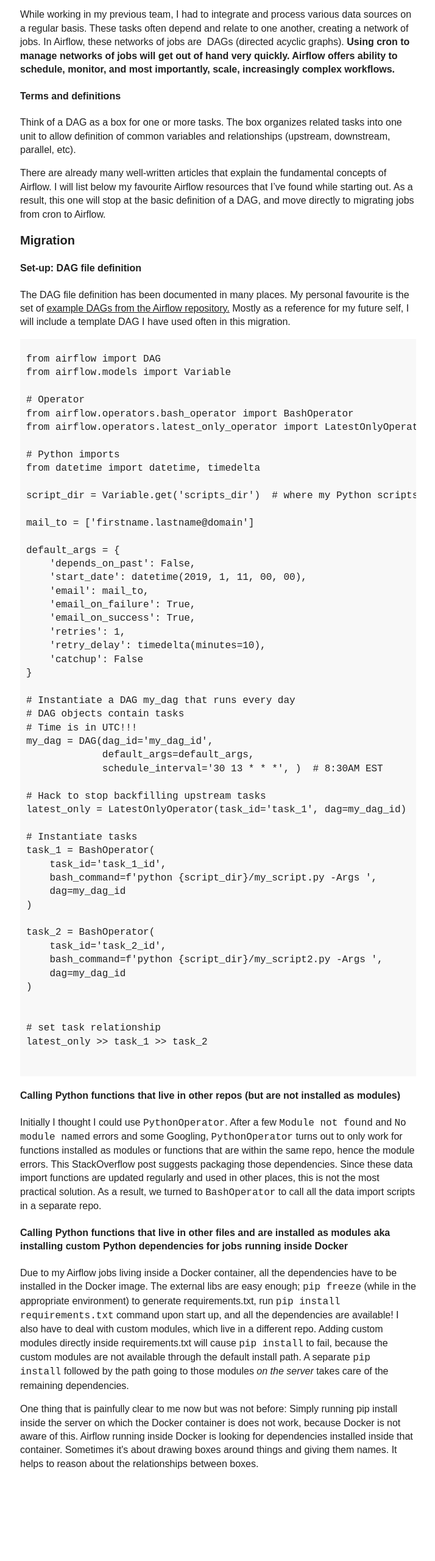
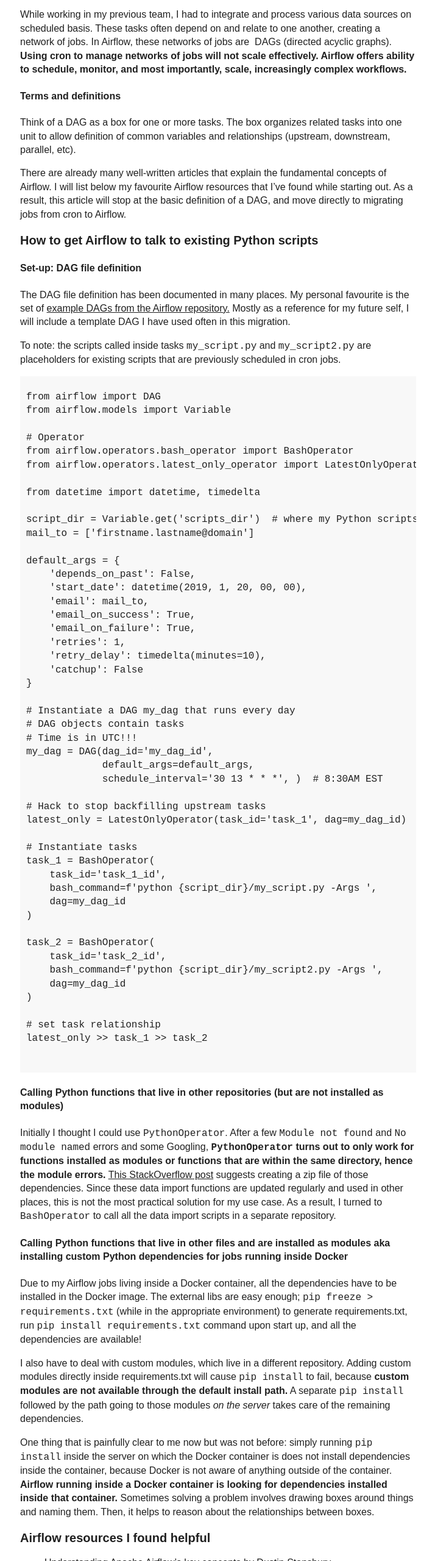
Before and after one commit to carolyz/carolyz.github.io, a plain HTML site: page blog/airflow.html in a window 1280 px wide. Shown: the part 240-2800 px from the top of the page at 61% size, without its empty margins (282-996 px from the left). Before the commit the page ends 2684 px from the top, so only its background shows below. Drawn offline with Linux system fonts and the light colour scheme.

Commit message:
Edit post Add references

```diff
--- a/blog/airflow.html
+++ b/blog/airflow.html
@@ -11,8 +11,8 @@
 <head>
     <meta charset="utf-8">
     <meta http-equiv="x-ua-compatible" content="ie=edge">
-    <title>Carol</title>
-    <meta name="description" content="Retaining Customers with Data">
+    <title>Migrating cron jobs to Airflow</title>
+    <meta name="description" content="Migrating cron jobs to Airflow">
     <meta name="viewport" content="width=device-width, initial-scale=1">
 
     <link rel="apple-touch-icon" href="../favicon.ico">
@@ -34,18 +34,18 @@
         </header>
 <h2>What is Airflow?</h2>
         <p><a href="https://airflow.apache.org/index.html">Airflow</a> is an open-source tool for managing, executing, and monitoring complex computational workflows and data processing pipelines started at AirBnb. </p>
-        <p>While working in my previous team, I had to integrate and process various data sources on a regular basis. These tasks often depend and relate to one another, creating a network of jobs. In Airflow, these networks of jobs are  DAGs (directed acyclic graphs). <strong>Using cron to manage networks of jobs will get out of hand very quickly. Airflow offers ability to schedule, monitor, and most importantly, scale, increasingly complex workflows. </strong></p>
+        <p>While working in my previous team, I had to integrate and process various data sources on scheduled basis. These tasks often depend on and relate to one another, creating a network of jobs. In Airflow, these networks of jobs are  DAGs (directed acyclic graphs). <strong>Using cron to manage networks of jobs will not scale effectively. Airflow offers ability to schedule, monitor, and most importantly, scale, increasingly complex workflows. </strong></p>
 
 <h4>Terms and definitions</h4>
 
 <p>Think of a DAG as a box for one or more tasks. The box organizes related tasks into one unit to allow definition of common variables and relationships (upstream, downstream, parallel, etc). </p>
 
-<p>There are already many well-written articles that explain the fundamental concepts of Airflow. I will list below my favourite Airflow resources that I’ve found while starting out. As a result, this one will stop at the basic definition of a DAG, and move directly to migrating jobs from cron to Airflow.</p>
+<p>There are already many well-written articles that explain the fundamental concepts of Airflow. I will list below my favourite Airflow resources that I’ve found while starting out. As a result, this article will stop at the basic definition of a DAG, and move directly to migrating jobs from cron to Airflow.</p>
 
-<h2>Migration</h2>
+<h2>How to get Airflow to talk to existing Python scripts</h2>
 
     <h4>Set-up: DAG file definition</h4>
-    <p>The DAG file definition has been documented in many places. My personal favourite is the set of <a href="https://github.com/apache/airflow/tree/master/airflow/example_dags">example DAGs from the Airflow repository.</a> Mostly as a reference for my future self, I will include a template DAG I have used often in this migration.</p>
+        <p>The DAG file definition has been documented in many places. My personal favourite is the set of <a href="https://github.com/apache/airflow/tree/master/airflow/example_dags">example DAGs from the Airflow repository.</a> Mostly as a reference for my future self, I will include a template DAG I have used often in this migration.</p><p>To note: the scripts called inside tasks <code>my_script.py</code> and <code>my_script2.py</code> are placeholders for existing scripts that are previously scheduled in cron jobs.</p>
     <pre><code>
 from airflow import DAG
 from airflow.models import Variable
@@ -54,19 +54,17 @@
 from airflow.operators.bash_operator import BashOperator
 from airflow.operators.latest_only_operator import LatestOnlyOperator
 
-# Python imports
 from datetime import datetime, timedelta
 
 script_dir = Variable.get('scripts_dir')  # where my Python scripts live
-
 mail_to = ['firstname.lastname@domain']
 
 default_args = {
     'depends_on_past': False,
-    'start_date': datetime(2019, 1, 11, 00, 00),
+    'start_date': datetime(2019, 1, 20, 00, 00),
     'email': mail_to,
+    'email_on_success': True,
     'email_on_failure': True,
-    'email_on_success': True,
     'retries': 1,
     'retry_delay': timedelta(minutes=10),
     'catchup': False
@@ -95,20 +93,41 @@
     dag=my_dag_id
 )
 
-
 # set task relationship
 latest_only >> task_1 >> task_2
 
     </code></pre>
 
-    <h4>Calling Python functions that live in other repos (but are not installed as modules)</h4>
-        <p>Initially I thought I could use <code>PythonOperator</code>. After a few <code>Module not found</code> and <code>No module named</code> errors and some Googling, <code>PythonOperator</code> turns out to only work for functions installed as modules or functions that are within the same repo, hence the module errors. This StackOverflow post suggests packaging those dependencies. Since these data import functions are updated regularly and used in other places, this is not the most practical solution.  As a result, we turned to <code>BashOperator</code> to call all the data import scripts in a separate repo. </p>
+    <h4>Calling Python functions that live in other repositories (but are not installed as modules)</h4>
+        <p>Initially I thought I could use <code>PythonOperator</code>. After a few <code>Module not found</code> and <code>No module named</code> errors and some Googling, <strong><code>PythonOperator</code> turns out to only work for functions installed as modules or functions that are within the same directory, hence the module errors.</strong> <a href="https://stackoverflow.com/questions/33510365/airflow-python-file-not-in-the-same-dag-folder">This StackOverflow post</a> suggests creating a zip file of those dependencies. Since these data import functions are updated regularly and used in other places, this is not the most practical solution for my use case.  As a result, I turned to <code>BashOperator</code> to call all the data import scripts in a separate repository. </p>
 
     <h4>Calling Python functions that live in other files and are installed as modules aka installing custom Python dependencies for jobs running inside Docker</h4>
 
-        <p>Due to my Airflow jobs living inside a Docker container, all the dependencies have to be installed in the Docker image. The external libs are easy enough; <code>pip freeze</code> (while in the appropriate environment) to generate requirements.txt, run <code>pip install requirements.txt</code> command upon start up, and all the dependencies are available! I also have to deal with custom modules, which live in a different repo. Adding custom modules directly inside requirements.txt will cause <code>pip install</code> to fail, because the custom modules are not available through the default install path. A separate <code>pip install</code> followed by the path going to those modules <em>on the server</em> takes care of the remaining dependencies. </p>
+        <p>Due to my Airflow jobs living inside a Docker container, all the dependencies have to be installed in the Docker image. The external libs are easy enough; <code>pip freeze > requirements.txt</code> (while in the appropriate environment) to generate requirements.txt, run <code>pip install requirements.txt</code> command upon start up, and all the dependencies are available!</p>
+        <p> I also have to deal with custom modules, which live in a different repository. Adding custom modules directly inside requirements.txt will cause <code>pip install</code> to fail, because <strong> custom modules are not available through the default install path.</strong> A separate <code>pip install</code> followed by the path going to those modules <em>on the server</em> takes care of the remaining dependencies. </p>
 
-    <p>One thing that is painfully clear to me now but was not before: Simply running pip install inside the server on which the Docker container is does not work, because Docker is not aware of this. Airflow running inside Docker is looking for dependencies installed inside that container. Sometimes it's about drawing boxes around things and giving them names. It helps to reason about the relationships between boxes.</p>
+        <p>One thing that is painfully clear to me now but was not before: simply running <code>pip install</code> inside the server on which the Docker container is does not install dependencies inside the container, because Docker is not aware of anything outside of the container. <strong>Airflow running inside a Docker container is looking for dependencies installed inside that container.</strong> Sometimes solving a problem involves drawing boxes around things and naming them. Then, it helps to reason about the relationships between boxes.</p>
+
+    <h2>Airflow resources I found helpful</h2>
+    <ul>
+        <li>
+            <a href="https://medium.com/@dustinstansbury/understanding-apache-airflows-key-concepts-a96efed52b1a">Understanding Apache Airflow’s key concepts</a> by Dustin Stansbury
+        </li>
+        <li>
+            <a href="https://medium.com/@mozesr/basic-airflow-73361b62814f">Basic Airflow</a> by Moshe Roth
+        </li>
+        <li>
+            <a href="http://airflow.apache.org/tutorial.html">Offical Airflow Tutorial</a>
+        </li>
+        <li>
+            <a href="https://medium.com/snaptravel/airflow-part-2-lessons-learned-793fa3c0841e">How to create different patterns found in workflows</a> by Nehil Jain
+        </li>
+        <li>
+            <a href="https://blog.capitalplanning.nyc/apache-airflow-for-the-confused-b588935669df">Apache Airflow for the confused</a> by Jonathan Pichot
+        </li>
+    </ul>
+
+
 
 </article>
 </div>
```
